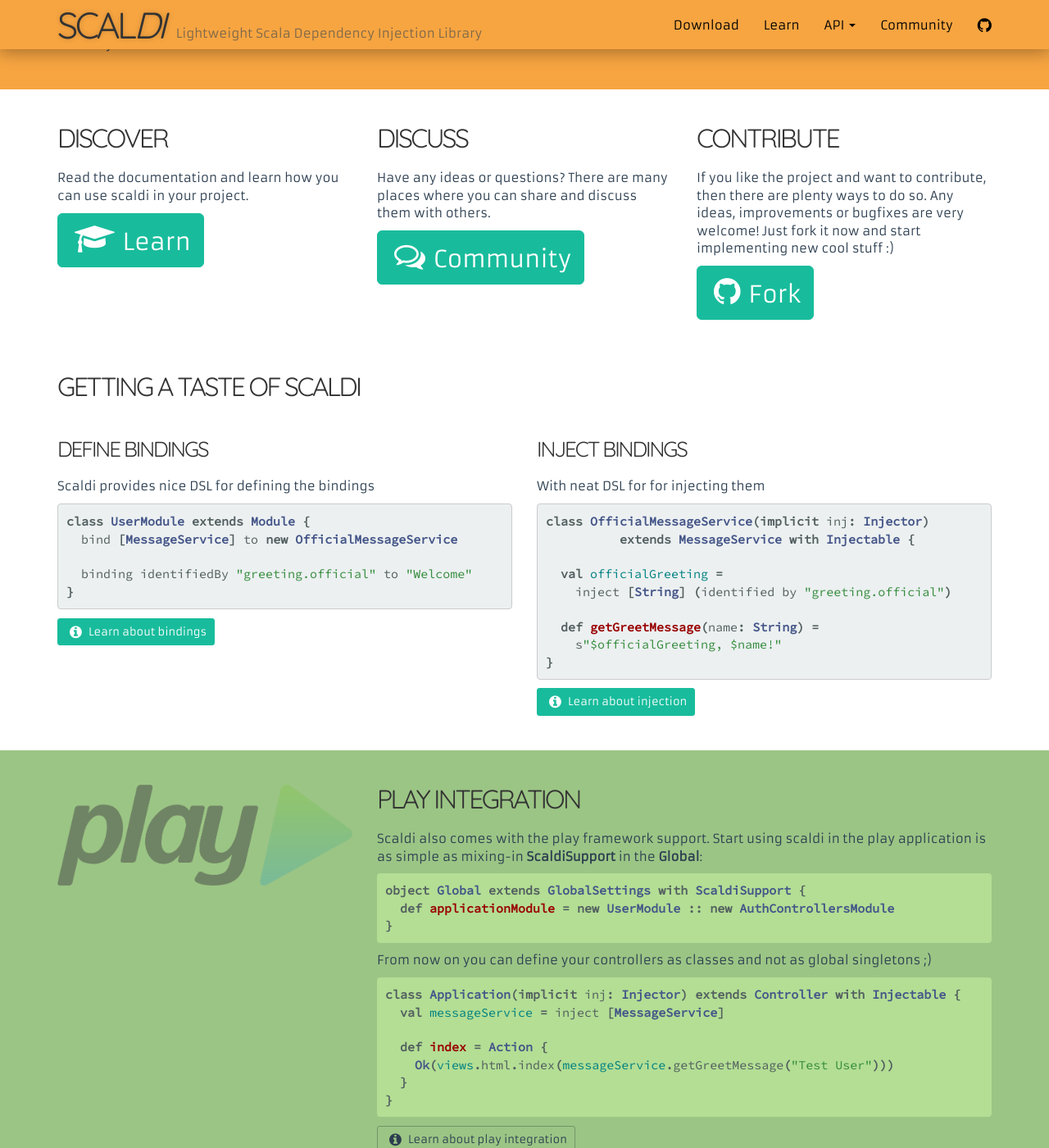
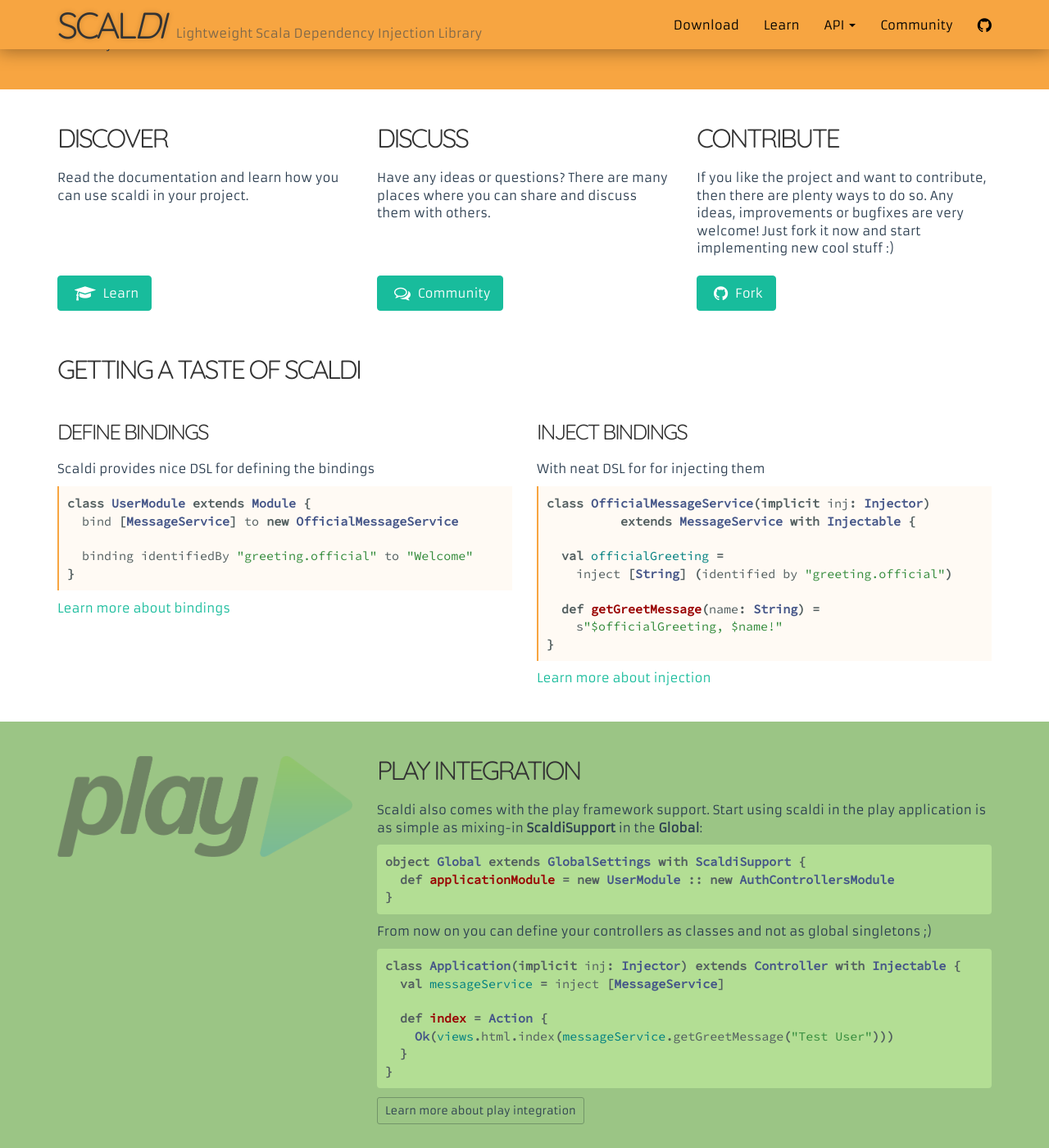
Before and after one commit to scaldi/scaldi-website, a Jekyll site: the page built from index.html, in a window 1280 px wide and 1400 px high, scrolled down 233 px. Shown: the whole window at 82% size. Built offline with Jekyll 4.4.1, drawn with Linux system fonts in a browser that asks for light colours; some of the changed text lies outside the part shown.

Commit message:
improved styling

```diff
--- a/assets/css/main.css
+++ b/assets/css/main.css
@@ -173,16 +173,22 @@
 
 .highlight pre {
   color: #525e5f;
+  border-radius: 0;
+  border: none;
+  border-left: 2px solid #F7A541;
+  background-color: rgba(247, 165, 65, 0.06);
 }
 
 .play-section pre {
   background-color: #b3de94;
   border: none;
+  border-radius: 4px;
 }
 
 .akka-section pre {
   background-color: #88d5d9;
   border: none;
+  border-radius: 4px;
 }
 
 .highlight .s {
--- a/index.html
+++ b/index.html
@@ -23,31 +23,39 @@
       <div class="col-md-4">
         <h2>Discover</h2>
         <p>Read the documentation and learn how you can use scaldi in your project.</p>
-        <a class="btn btn-success btn-lg main-button" role="button" href="{{"/learn" | prepend: site.baseurl}}">
-          <i class="fa fa-graduation-cap fa-2x top-icon"></i>
+      </div>
+
+      <div class="col-md-4">
+        <h2>Discuss</h2>
+        <p>Have any ideas or questions? There are many places where you can share and discuss them with others.</p>
+      </div>
+
+      <div class="col-md-4" style="padding-bottom: 0">
+        <h2>Contribute</h2>
+        <p>If you like the project and want to contribute, then there are plenty ways to do so. Any ideas, improvements or bugfixes are very welcome! Just fork it now and start implementing new cool stuff :)</p>
+      </div>
+    </div>
+
+    <div class="row">
+      <div class="col-md-4">
+        <a class="btn btn-success" role="button" href="{{"/learn" | prepend: site.baseurl}}">
+          <i class="fa fa-graduation-cap fa-lg top-icon"></i>
           <span>Learn</span>
         </a>
       </div>
       <div class="col-md-4">
-        <h2>Discuss</h2>
-        <p>Have any ideas or questions? There are many places where you can share and discuss them with others.</p>
-        <p>
-          <a class="btn btn-success btn-lg main-button" role="button" href="{{"/community" | prepend: site.baseurl}}">
-            <i class="fa fa-comments-o fa-2x top-icon"></i>
-            <span>Community</span>
-          </a>
-        </p>
+
+        <a class="btn btn-success" role="button" href="{{"/community" | prepend: site.baseurl}}">
+          <i class="fa fa-comments-o fa-lg top-icon"></i>
+          <span>Community</span>
+        </a>
       </div>
 
       <div class="col-md-4">
-        <h2>Contribute</h2>
-        <p>If you like the project and want to contribute, then there are plenty ways to do so. Any ideas, improvements or bugfixes are very welcome! Just fork it now and start implementing new cool stuff :)</p>
-        <p>
-          <a class="btn btn-success btn-lg main-button" role="button" href="{{site.link.scaldi-github}}" target="_blank">
-            <i class="fa fa-github fa-2x top-icon"></i>
-            <span>Fork</span>
-          </a>
-        </p>
+        <a class="btn btn-success" role="button" href="{{site.link.scaldi-github}}" target="_blank">
+          <i class="fa fa-github fa-lg top-icon"></i>
+          <span>Fork</span>
+        </a>
       </div>
     </div>
   </div>
@@ -74,9 +82,8 @@
 }
 {% endhighlight %}
         </p>
-        <a class="btn btn-success btn-sm" role="button" href="{{"/learn/#define-bindings" | prepend: site.baseurl}}">
-          <i class="fa fa-info-circle fa-lg top-icon"></i>
-          <span>Learn about bindings</span>
+        <a role="button" href="{{"/learn/#define-bindings" | prepend: site.baseurl}}">
+          <span>Learn more about bindings</span>
         </a>
       </div>
       <div class="col-md-6">
@@ -95,9 +102,8 @@
 }
 {% endhighlight %}
         </p>
-        <a class="btn btn-success btn-sm" role="button" href="{{"/learn/#inject-bindings" | prepend: site.baseurl}}">
-          <i class="fa fa-info-circle fa-lg top-icon"></i>
-          <span>Learn about injection</span>
+        <a role="button" href="{{"/learn/#inject-bindings" | prepend: site.baseurl}}">
+          <span>Learn more about injection</span>
         </a>
       </div>
     </div>
@@ -133,8 +139,7 @@
 {% endhighlight %}
         </p>
         <a class="btn btn-success btn-sm" role="button" href="{{"/learn/#play-integration" | prepend: site.baseurl}}">
-          <i class="fa fa-info-circle fa-lg top-icon"></i>
-          <span>Learn about play integration</span>
+          <span>Learn more about play integration</span>
         </a>
       </div>
     </div>
@@ -166,9 +171,8 @@
 def appModule = tokenModule :: dbModule
 {% endhighlight %}
         </p>
-        <a class="btn btn-success btn-sm" role="button" href="{{"/learn/#injector-composition" | prepend: site.baseurl}}">
-          <i class="fa fa-info-circle fa-lg top-icon"></i>
-          <span>Learn about composition</span>
+        <a role="button" href="{{"/learn/#injector-composition" | prepend: site.baseurl}}">
+          <span>Learn more about composition</span>
         </a>
       </div>
       <div class="col-md-6">
@@ -183,9 +187,8 @@
 implicit val testModule = mocksModule :: appModule
 {% endhighlight %}
         </p>
-        <a class="btn btn-success btn-sm" role="button" href="{{"/learn/#testing" | prepend: site.baseurl}}">
-          <i class="fa fa-info-circle fa-lg top-icon"></i>
-          <span>Learn about testing</span>
+        <a role="button" href="{{"/learn/#testing" | prepend: site.baseurl}}">
+          <span>Learn more about testing</span>
         </a>
       </div>
     </div>
@@ -237,9 +240,8 @@
 }
 {% endhighlight %}
         </p>
-        <a class="btn btn-success btn-sm" role="button" href="{{"/learn/#conditions" | prepend: site.baseurl}}">
-          <i class="fa fa-info-circle fa-lg top-icon"></i>
-          <span>Learn about conditions</span>
+        <a role="button" href="{{"/learn/#conditions" | prepend: site.baseurl}}">
+          <span>Learn more about conditions</span>
         </a>
       </div>
     </div>
@@ -258,9 +260,8 @@
 }
 {% endhighlight %}
         </p>
-        <a class="btn btn-success btn-sm" role="button" href="{{"/learn/#binding-lifecycle" | prepend: site.baseurl}}">
-          <i class="fa fa-info-circle fa-lg top-icon"></i>
-          <span>Learn about lifecycle</span>
+        <a role="button" href="{{"/learn/#binding-lifecycle" | prepend: site.baseurl}}">
+          <span>Learn more about lifecycle</span>
         </a>
       </div>
       <div class="col-md-6">
@@ -308,8 +309,7 @@
 {% endhighlight %}
         </p>
         <a class="btn btn-primary btn-sm" role="button" href="{{"/learn/#akka-integration" | prepend: site.baseurl}}">
-          <i class="fa fa-info-circle fa-lg top-icon"></i>
-          <span>Learn about akka integration</span>
+          <span>Learn more about akka integration</span>
         </a>
       </div>
       <div class="col-md-4">
```
